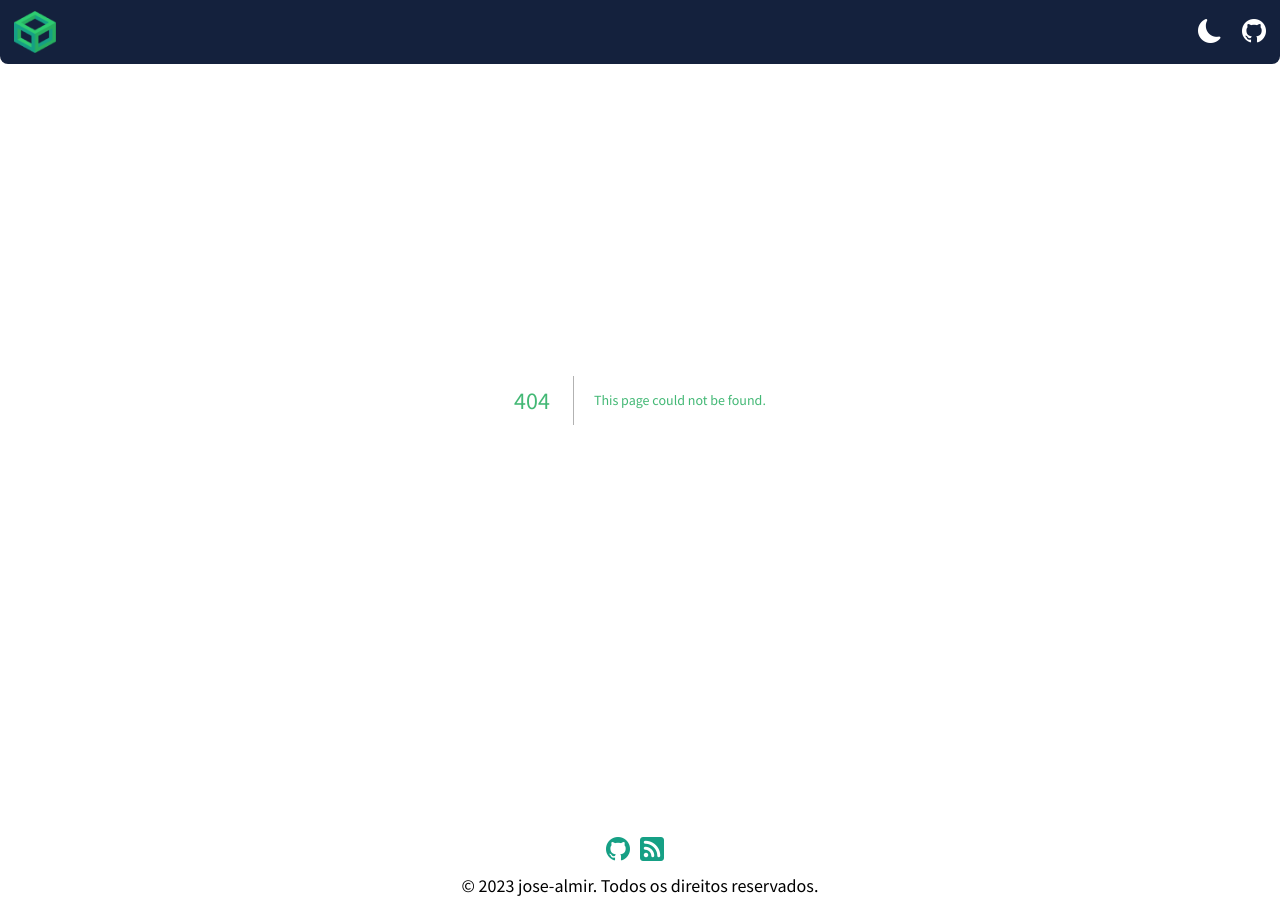
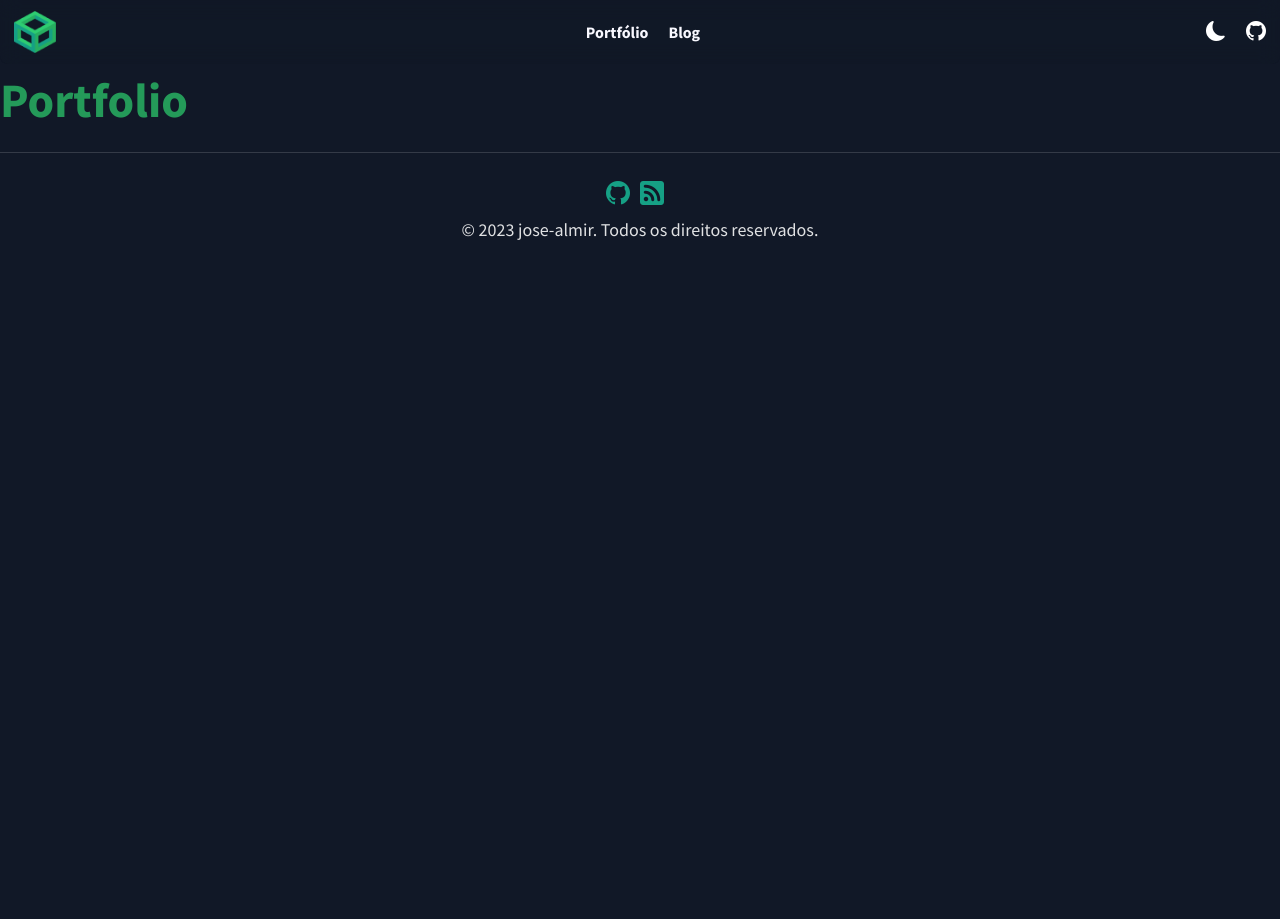
Before and after one commit to jose-almir/jose-almir.github.io, a Next.js app: page /portfolio in a window 1280 px wide. Before the commit this address had no page. After the commit the page ends 800 px from the top, so only its background shows below. Built offline with nearby package versions, Linux system fonts and the light colour scheme.

Commit message:
Visual improvements

```diff
--- a/components/navbar.js
+++ b/components/navbar.js
@@ -6,19 +6,49 @@ import Link from "next/link";
 
 export function Navbar() {
   const { theme, setTheme } = useTheme();
+  const [show, setShow] = useState(true);
+  const [lastScrollY, setLastScrollY] = useState(0);
+  const [mounted, setMounted] = useState(false);
 
-  const [mounted, setMounted] = useState(false);
+  const handleScroll = () => {
+    console.log("test");
+    if (window.scrollY > lastScrollY) {
+      setShow(false);
+    } else {
+      setShow(true);
+    }
+    setLastScrollY(window.scrollY);
+  };
+
   useEffect(() => setMounted(true), []);
+
+  useEffect(() => {
+    window.addEventListener("scroll", handleScroll);
+
+    return () => {
+      window.removeEventListener("scroll", handleScroll);
+    };
+  }, [lastScrollY]);
 
   if (!mounted) return null;
 
+  const hiddenStyle = show ? "" : ` ${styles.hidden}`;
+
   return (
-    <header className={styles.navbar}>
+    <header className={styles.navbar + hiddenStyle}>
       <div className={styles.brand}>
         <Link href="/" title="Navegar para tela principal">
           <Image src="/brand.png" width={42} height={42} alt="Brand" />{" "}
         </Link>
       </div>
+      <nav className={styles.navlinks}>
+        <Link href="/portfolio" title="Navegar para tela sobre">
+          Portfólio
+        </Link>
+        <Link href="/blog" title="Navegar para tela sobre">
+          Blog
+        </Link>
+      </nav>
       <div>
         <span className={styles.themeicon}>
           <button
--- /dev/null
+++ b/pages/portfolio/index.js
@@ -0,0 +1,7 @@
+export default function Portfolio() {
+  return (
+    <div>
+      <h1>Portfolio</h1>
+    </div>
+  );
+}
--- a/styles/Footer.module.scss
+++ b/styles/Footer.module.scss
@@ -31,3 +31,11 @@
   margin: 0;
   text-align: center;
 }
+
+
+
+@media screen and (max-width: 576px) {
+  .footer {
+    display: none;
+  }
+}
--- a/styles/Navbar.module.scss
+++ b/styles/Navbar.module.scss
@@ -1,6 +1,7 @@
 .navbar {
   height: 64px;
-  background-color: $background-dark;
+  background-color: rgba($color: $background-dark, $alpha: 0.25);
+  backdrop-filter: blur(10px);
   display: flex;
   align-items: center;
   justify-content: space-between;
@@ -10,6 +11,7 @@
   top: 0;
   border-bottom-left-radius: 8px;
   border-bottom-right-radius: 8px;
+  transition: transform 0.5s ease-in-out;
 
   .brand {
     padding: 8px;
@@ -21,8 +23,6 @@
       gap: 8px;
 
       &:hover {
-        background-color: $background-lighter;
-
         img {
           transform: rotate(360deg);
           transition: transform 0.5s ease-in-out;
@@ -32,25 +32,24 @@
   }
 
   .githubicon {
-    font-size: 24px;
+    font-size: 20px;
     margin-right: 8px;
     a {
       color: white;
 
-        padding: 2px 6px;
+      padding: 2px 6px;
       border-radius: 4px;
 
       &:hover {
         background-color: $background-lighter;
       }
     }
-
   }
 
   .themeicon {
     margin-right: 8px;
     .themebutton {
-      font-size: 24px;
+      font-size: 20px;
       background-color: transparent;
       border: none;
       color: white;
@@ -63,4 +62,88 @@
       }
     }
   }
+
+  .navlinks {
+    display: flex;
+    align-items: center;
+    gap: 8px;
+    margin-left: 16px;
+    a {
+      padding: 2px 6px;
+      border-radius: 4px;
+      display: flex;
+      align-items: center;
+      gap: 8px;
+      color: $background-light;
+
+      &:hover {
+        color: rgba($color: $background-dark, $alpha: 0.66);
+      }
+    }
+  }
+
+  &.hidden {
+    transform: translateY(-64px);
+    transition: transform 0.5s ease-in-out;
+  }
 }
+
+[data-theme="light"] {
+  .navbar {
+    background-color: rgba($color: white, $alpha: 0.25);
+
+    .brand {
+      a {
+        &:hover {
+          background-color: transparent;
+        }
+      }
+    }
+
+    .githubicon {
+      a {
+        color: $background-lighter;
+
+        &:hover {
+          background-color: rgba($color: $background-dark, $alpha: 0.15);
+        }
+      }
+    }
+
+    .themeicon {
+      .themebutton {
+        color: $background-lighter;
+
+        &:hover {
+          background-color: rgba($color: $background-dark, $alpha: 0.15);
+        }
+      }
+    }
+
+    .navlinks {
+      a {
+        color: $background-lighter;
+
+        &:hover {
+          color: rgba($color: $background-dark, $alpha: 0.66);
+        }
+      }
+    }
+  }
+}
+
+@media screen and (max-width: 576px) {
+  .navbar {
+    bottom: 0;
+    top: auto;
+    border-bottom-left-radius: 0;
+    border-bottom-right-radius: 0;
+    border-top-left-radius: 8px;
+    border-top-right-radius: 8px;
+
+    &.hidden {
+      transform: translateY(64px);
+      transition: transform 0.5s ease-in-out;
+    }
+  }
+}
--- a/styles/globals.scss
+++ b/styles/globals.scss
@@ -115,3 +115,10 @@ a.back-btn {
   transition: background-color 0.1s, color 0.1s, border-color 0.1s,
     box-shadow 0.1s;
 }
+
+@media screen and (max-width: 576px) {
+  body {
+    margin-top: 0;
+    margin-bottom: 64px;
+  }
+}
--- a/styles/variables.scss
+++ b/styles/variables.scss
@@ -1,6 +1,6 @@
 $primary: #27ae60;
 $accent: #16a085;
-$background-dark: #14213d;
+$background-dark: #111827;
 $background-lighter: #2c3e50;
 $background-light: #f8f8ff;
 $spacer: 1rem;
```
Also changed, not shown: pages/blog/[id].js (+3 -45 lines), 10 other files (tests, documents, lock files or other folders).
